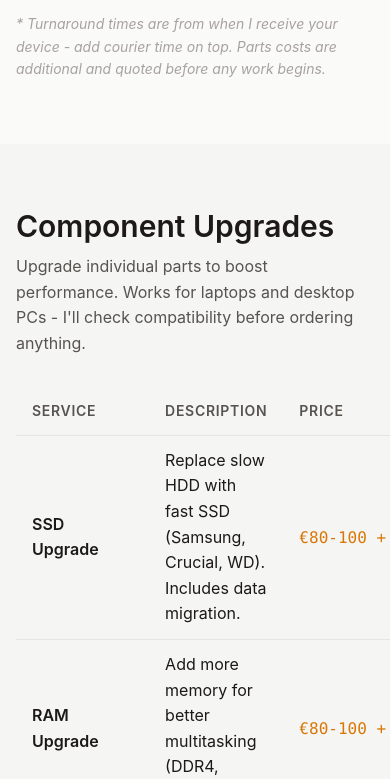
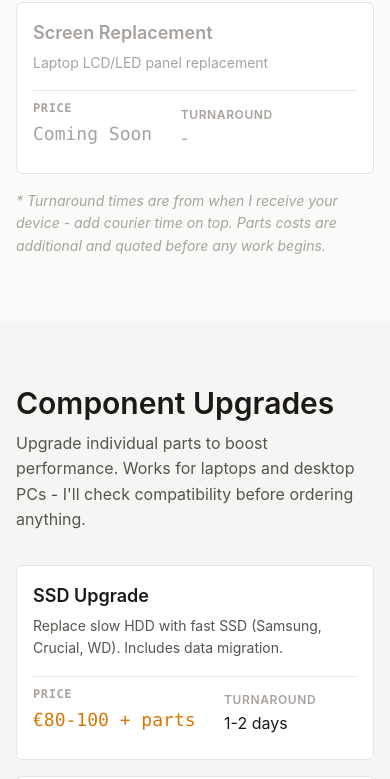
Before and after one commit to NocFA/noc-homelab, an Astro site in the folder 061tech/: page /services in a window 390 px wide. Shown: the part 1492-2271 px from the top of the page. Built offline with nearby package versions, Linux system fonts and the light colour scheme; Astro itself is replaced by a stand-in of ours.

Commit message:
Mobile card layout for service tables
Transform pricing tables into stacked cards on mobile (≤640px) for better UX.
No more horizontal scrolling - each service displays as a card with price/turnaround inline.

```diff
--- a/061tech/src/pages/services.astro
+++ b/061tech/src/pages/services.astro
@@ -75,7 +75,7 @@ const { hardware: hardwareServices, upgrades: componentUpgrades, builds: buildSe
       <h2>Hardware Repairs</h2>
       <p class="section-desc">For when it won't turn on, makes strange noises, or something's physically broken.</p>
       <div class="table-wrapper">
-        <table>
+        <table class="mobile-cards">
           <thead>
             <tr>
               <th>Service</th>
@@ -89,8 +89,8 @@ const { hardware: hardwareServices, upgrades: componentUpgrades, builds: buildSe
               <tr class={s.comingSoon ? 'coming-soon' : ''}>
                 <td><strong>{s.service}</strong></td>
                 <td>{s.desc}</td>
-                <td class="price-cell">{s.price}</td>
-                <td>{s.time}</td>
+                <td class="price-cell" data-label="Price">{s.price}</td>
+                <td data-label="Turnaround">{s.time}</td>
               </tr>
             ))}
           </tbody>
@@ -106,7 +106,7 @@ const { hardware: hardwareServices, upgrades: componentUpgrades, builds: buildSe
       <h2>Component Upgrades</h2>
       <p class="section-desc">Upgrade individual parts to boost performance. Works for laptops and desktop PCs - I'll check compatibility before ordering anything.</p>
       <div class="table-wrapper">
-        <table>
+        <table class="mobile-cards">
           <thead>
             <tr>
               <th>Service</th>
@@ -120,8 +120,8 @@ const { hardware: hardwareServices, upgrades: componentUpgrades, builds: buildSe
               <tr>
                 <td><strong>{s.service}</strong></td>
                 <td>{s.desc}</td>
-                <td class="price-cell">{s.price}</td>
-                <td>{s.time}</td>
+                <td class="price-cell" data-label="Price">{s.price}</td>
+                <td data-label="Turnaround">{s.time}</td>
               </tr>
             ))}
           </tbody>
@@ -137,7 +137,7 @@ const { hardware: hardwareServices, upgrades: componentUpgrades, builds: buildSe
       <h2>Build & Assembly Services</h2>
       <p class="section-desc">Major work - new builds, case swaps, or complete overhauls. For when you want serious changes.</p>
       <div class="table-wrapper">
-        <table>
+        <table class="mobile-cards">
           <thead>
             <tr>
               <th>Service</th>
@@ -151,8 +151,8 @@ const { hardware: hardwareServices, upgrades: componentUpgrades, builds: buildSe
               <tr>
                 <td><strong>{s.service}</strong></td>
                 <td>{s.desc}</td>
-                <td class="price-cell">{s.price}</td>
-                <td>{s.time}</td>
+                <td class="price-cell" data-label="Price">{s.price}</td>
+                <td data-label="Turnaround">{s.time}</td>
               </tr>
             ))}
           </tbody>
@@ -168,7 +168,7 @@ const { hardware: hardwareServices, upgrades: componentUpgrades, builds: buildSe
       <h2>Software & Security</h2>
       <p class="section-desc">For viruses, pop-ups, slow performance, or when you just want a fresh start.</p>
       <div class="table-wrapper">
-        <table>
+        <table class="mobile-cards">
           <thead>
             <tr>
               <th>Service</th>
@@ -182,8 +182,8 @@ const { hardware: hardwareServices, upgrades: componentUpgrades, builds: buildSe
               <tr>
                 <td><strong>{s.service}</strong></td>
                 <td>{s.desc}</td>
-                <td class="price-cell">{s.price}</td>
-                <td>{s.time}</td>
+                <td class="price-cell" data-label="Price">{s.price}</td>
+                <td data-label="Turnaround">{s.time}</td>
               </tr>
             ))}
           </tbody>
@@ -198,7 +198,7 @@ const { hardware: hardwareServices, upgrades: componentUpgrades, builds: buildSe
       <h2>Data Recovery & Backup</h2>
       <p class="section-desc">For when you've lost important files or want to make sure you never do.</p>
       <div class="table-wrapper">
-        <table>
+        <table class="mobile-cards">
           <thead>
             <tr>
               <th>Service</th>
@@ -212,8 +212,8 @@ const { hardware: hardwareServices, upgrades: componentUpgrades, builds: buildSe
               <tr>
                 <td><strong>{s.service}</strong></td>
                 <td>{s.desc}</td>
-                <td class="price-cell">{s.price}</td>
-                <td>{s.time}</td>
+                <td class="price-cell" data-label="Price">{s.price}</td>
+                <td data-label="Turnaround">{s.time}</td>
               </tr>
             ))}
           </tbody>
@@ -229,7 +229,7 @@ const { hardware: hardwareServices, upgrades: componentUpgrades, builds: buildSe
       <h2>Remote Services</h2>
       <p class="section-desc">Some things don't need a courier. I can help over the internet.</p>
       <div class="table-wrapper">
-        <table>
+        <table class="mobile-cards">
           <thead>
             <tr>
               <th>Service</th>
@@ -243,8 +243,8 @@ const { hardware: hardwareServices, upgrades: componentUpgrades, builds: buildSe
               <tr>
                 <td><strong>{s.service}</strong></td>
                 <td>{s.desc}</td>
-                <td class="price-cell">{s.price}</td>
-                <td class="note-cell">{s.note}</td>
+                <td class="price-cell" data-label="Price">{s.price}</td>
+                <td class="note-cell" data-label="Note">{s.note}</td>
               </tr>
             ))}
           </tbody>
@@ -585,6 +585,15 @@ const { hardware: hardwareServices, upgrades: componentUpgrades, builds: buildSe
     min-width: 600px;
   }
 
+  @media (max-width: 640px) {
+    .table-wrapper {
+      overflow-x: visible;
+    }
+    table.mobile-cards {
+      min-width: 0;
+    }
+  }
+
   .price-cell {
     font-family: var(--font-mono);
     color: var(--accent);
--- a/061tech/src/styles/components.css
+++ b/061tech/src/styles/components.css
@@ -117,6 +117,79 @@ th {
   font-size: var(--text-sm);
   text-transform: uppercase;
   letter-spacing: 0.05em;
+}
+
+/* Mobile card layout for tables */
+@media (max-width: 640px) {
+  table.mobile-cards thead { display: none; }
+
+  table.mobile-cards,
+  table.mobile-cards tbody,
+  table.mobile-cards tr,
+  table.mobile-cards td {
+    display: block;
+    width: 100%;
+  }
+
+  table.mobile-cards tr {
+    background: var(--bg-elevated);
+    border: 1px solid var(--border);
+    border-radius: 6px;
+    padding: var(--space-md);
+    margin-bottom: var(--space-md);
+  }
+
+  table.mobile-cards td {
+    border: none;
+    padding: 0;
+    padding-bottom: var(--space-sm);
+  }
+
+  table.mobile-cards td:last-child {
+    padding-bottom: 0;
+  }
+
+  table.mobile-cards td:first-child {
+    font-size: var(--text-lg);
+    padding-bottom: var(--space-xs);
+  }
+
+  table.mobile-cards td:first-child strong {
+    font-weight: 600;
+  }
+
+  /* Description cell */
+  table.mobile-cards td:nth-child(2) {
+    color: var(--text-secondary);
+    font-size: var(--text-sm);
+    padding-bottom: var(--space-md);
+    border-bottom: 1px solid var(--border);
+    margin-bottom: var(--space-sm);
+  }
+
+  /* Price and turnaround row */
+  table.mobile-cards td:nth-child(3),
+  table.mobile-cards td:nth-child(4) {
+    display: inline-block;
+    width: auto;
+    padding-right: var(--space-lg);
+  }
+
+  table.mobile-cards td:nth-child(3)::before,
+  table.mobile-cards td:nth-child(4)::before {
+    content: attr(data-label);
+    display: block;
+    font-size: var(--text-xs);
+    font-weight: 600;
+    color: var(--text-muted);
+    text-transform: uppercase;
+    letter-spacing: 0.05em;
+    margin-bottom: 0.125rem;
+  }
+
+  table.mobile-cards .price-cell {
+    font-size: var(--text-lg);
+  }
 }
 
 .price {
```
